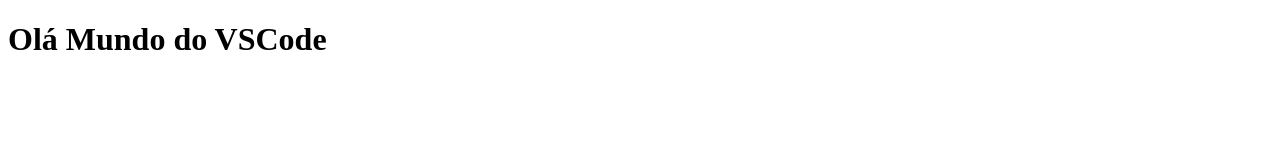
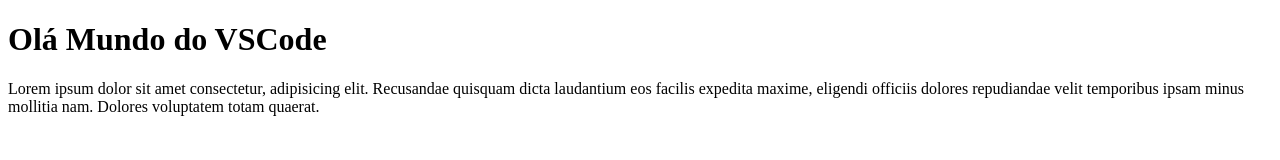
Before and after one commit to GuiKrause/ToggleDarkMode, a plain HTML site: page index.html in a window 1280 px wide. Drawn offline with Linux system fonts and the light colour scheme.

Commit message:
add lorem

```diff
--- a/index.html
+++ b/index.html
@@ -7,5 +7,6 @@
 </head>
 <body>
     <h1>Olá Mundo do VSCode</h1>
+    <p>Lorem ipsum dolor sit amet consectetur, adipisicing elit. Recusandae quisquam dicta laudantium eos facilis expedita maxime, eligendi officiis dolores repudiandae velit temporibus ipsam minus mollitia nam. Dolores voluptatem totam quaerat.</p>
 </body>
 </html>
```
